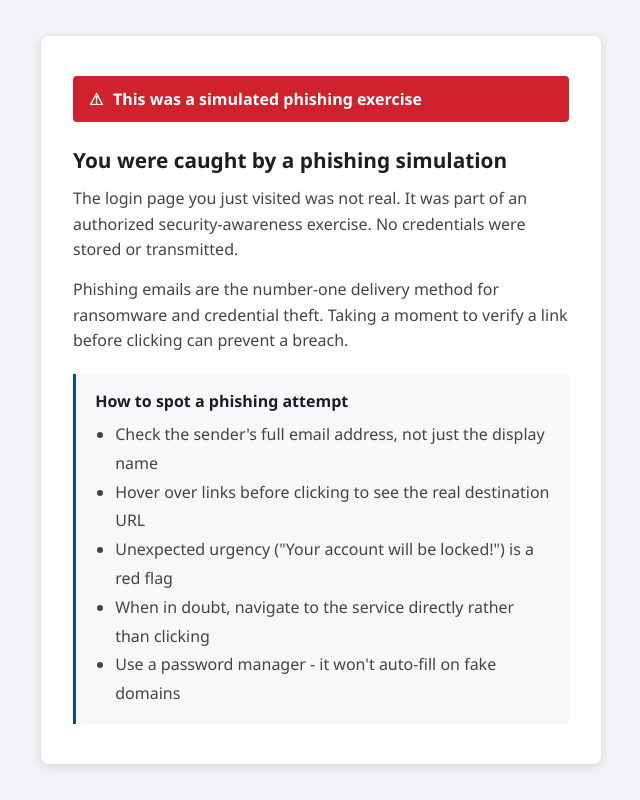
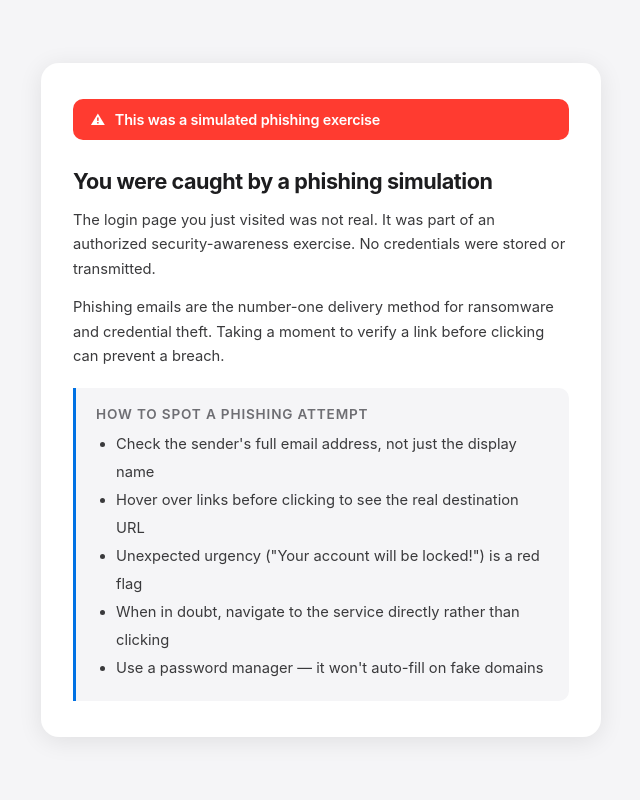
Before and after one commit to Kartik0219/phishing-sim, a Flask app: template phishing_sim/templates/awareness.html in a window 1280 px wide. Shown: the whole page, without its empty margins (319-959 px from the left). Run offline with Flask 3, Linux system fonts and the light colour scheme; the template is opened without the code that fills it, so the values that code supplies are empty.

Commit message:
Redesign HTML report and login/awareness templates with Apple-inspired CSS

```diff
--- a/phishing_sim/templates/awareness.html
+++ b/phishing_sim/templates/awareness.html
@@ -6,22 +6,72 @@
 <meta name="viewport" content="width=device-width, initial-scale=1">
 <title>Security Awareness - Simulated Phishing Exercise</title>
 <style>
-  * { box-sizing: border-box; margin: 0; padding: 0; }
-  body { font-family: Segoe UI, Roboto, sans-serif; background: #f0f2f5;
-         display: flex; align-items: center; justify-content: center;
-         min-height: 100vh; }
-  .card { background: white; border-radius: 8px; padding: 2.5rem 2rem;
-          max-width: 560px; box-shadow: 0 2px 10px rgba(0,0,0,.12); }
-  .banner { background: #cf222e; color: white; border-radius: 4px;
-            padding: .75rem 1rem; font-weight: 600; margin-bottom: 1.5rem;
-            display: flex; align-items: center; gap: .6rem; }
-  h1 { font-size: 1.3rem; color: #1b1f23; margin-bottom: .75rem; }
-  p { color: #444; line-height: 1.6; margin-bottom: .9rem; }
-  ul { padding-left: 1.25rem; color: #444; line-height: 1.8; }
-  .tips { background: #f6f8fa; border-left: 3px solid #0f4c82;
-          padding: 1rem 1.2rem; border-radius: 0 4px 4px 0;
-          margin-top: 1.25rem; }
-  .tips h2 { font-size: 1rem; color: #1b1f23; margin-bottom: .5rem; }
+  *, *::before, *::after { box-sizing: border-box; margin: 0; padding: 0; }
+  body {
+    font-family: -apple-system, "Helvetica Neue", Arial, sans-serif;
+    background: #f5f5f7;
+    display: flex;
+    align-items: center;
+    justify-content: center;
+    min-height: 100vh;
+    padding: 2rem 1rem;
+    -webkit-font-smoothing: antialiased;
+  }
+  .card {
+    background: #fff;
+    border-radius: 18px;
+    padding: 2.25rem 2rem;
+    max-width: 560px;
+    width: 100%;
+    box-shadow: 0 4px 24px rgba(0,0,0,.09);
+  }
+  .banner {
+    background: #ff3b30;
+    color: #fff;
+    border-radius: 10px;
+    padding: 0.75rem 1.1rem;
+    font-weight: 600;
+    font-size: 0.9rem;
+    margin-bottom: 1.75rem;
+    display: flex;
+    align-items: center;
+    gap: 0.6rem;
+    letter-spacing: -0.01em;
+  }
+  h1 {
+    font-size: 1.35rem;
+    font-weight: 700;
+    letter-spacing: -0.02em;
+    color: #1d1d1f;
+    margin-bottom: 0.85rem;
+  }
+  p {
+    font-size: 0.92rem;
+    color: #3a3a3c;
+    line-height: 1.65;
+    margin-bottom: 0.9rem;
+  }
+  ul {
+    padding-left: 1.25rem;
+    font-size: 0.92rem;
+    color: #3a3a3c;
+    line-height: 1.9;
+  }
+  .tips {
+    background: #f5f5f7;
+    border-left: 3px solid #0071e3;
+    padding: 1.1rem 1.25rem;
+    border-radius: 0 10px 10px 0;
+    margin-top: 1.25rem;
+  }
+  .tips h2 {
+    font-size: 0.85rem;
+    font-weight: 600;
+    text-transform: uppercase;
+    letter-spacing: 0.06em;
+    color: #6e6e73;
+    margin-bottom: 0.6rem;
+  }
 </style>
 </head>
 <body>
@@ -46,7 +96,7 @@
       <li>Hover over links before clicking to see the real destination URL</li>
       <li>Unexpected urgency ("Your account will be locked!") is a red flag</li>
       <li>When in doubt, navigate to the service directly rather than clicking</li>
-      <li>Use a password manager - it won't auto-fill on fake domains</li>
+      <li>Use a password manager — it won't auto-fill on fake domains</li>
     </ul>
   </div>
 </div>
```
Also changed, not shown: phishing_sim/report.py (+104 -29 lines), phishing_sim/templates/it_portal.html (+75 -21 lines).
